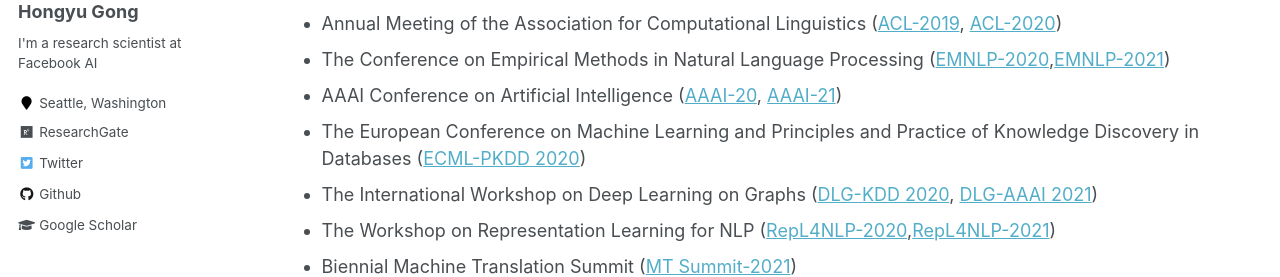
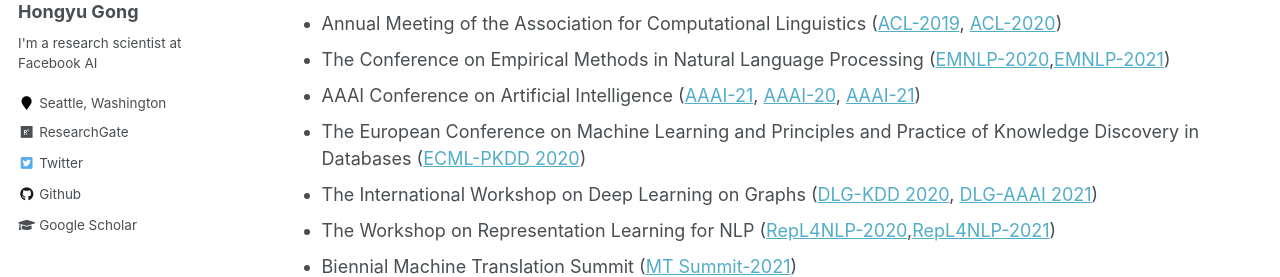
Before and after one commit to HongyuGong/HongyuGong.github.io, a Jekyll site: the page built from _pages/cv.md, in a window 1280 px wide and 900 px high, scrolled down 532 px. Shown: the part 179-456 px from the top of the window. Built offline with Jekyll 4.4.1, drawn with Linux system fonts in a browser that asks for light colours.

Commit message:
Update cv.md

```diff
--- a/_pages/cv.md
+++ b/_pages/cv.md
@@ -28,7 +28,7 @@
 * The European Chapter of the Association for Computational Linguistics ([EACL-2021](https://2021.eacl.org/))
 * Annual Meeting of the Association for Computational Linguistics ([ACL-2019](http://www.acl2019.org), [ACL-2020](https://acl2020.org/))
 * The Conference on Empirical Methods in Natural Language Processing ([EMNLP-2020](https://2020.emnlp.org),[EMNLP-2021](https://2021.emnlp.org/))
-* AAAI Conference on Artificial Intelligence ([AAAI-20](https://aaai.org/Conferences/AAAI-20/), [AAAI-21](https://aaai.org/Conferences/AAAI-21/))
+* AAAI Conference on Artificial Intelligence ([AAAI-21](https://aaai.org/Conferences/AAAI-21/), [AAAI-20](https://aaai.org/Conferences/AAAI-20/), [AAAI-21](https://aaai.org/Conferences/AAAI-21/))
 * The European Conference on Machine Learning and Principles and Practice of Knowledge Discovery in Databases ([ECML-PKDD 2020](https://ecmlpkdd2020.net/))
 * The International Workshop on Deep Learning on Graphs ([DLG-KDD 2020](https://deep-learning-graphs.bitbucket.io/dlg-kdd20/), [DLG-AAAI 2021](https://deep-learning-graphs.bitbucket.io/dlg-aaai21/))
 * The Workshop on Representation Learning for NLP ([RepL4NLP-2020](https://sites.google.com/view/repl4nlp2020/home?authuser=0),[RepL4NLP-2021](https://sites.google.com/view/repl4nlp-2021))
```
